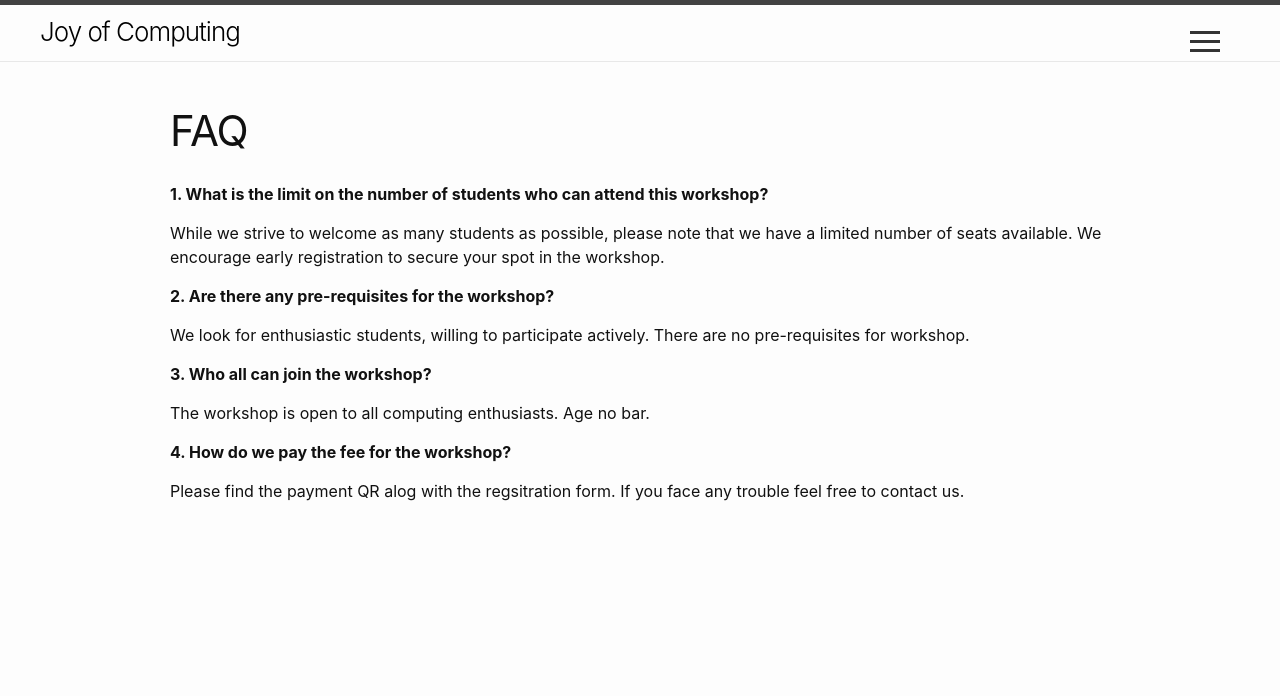
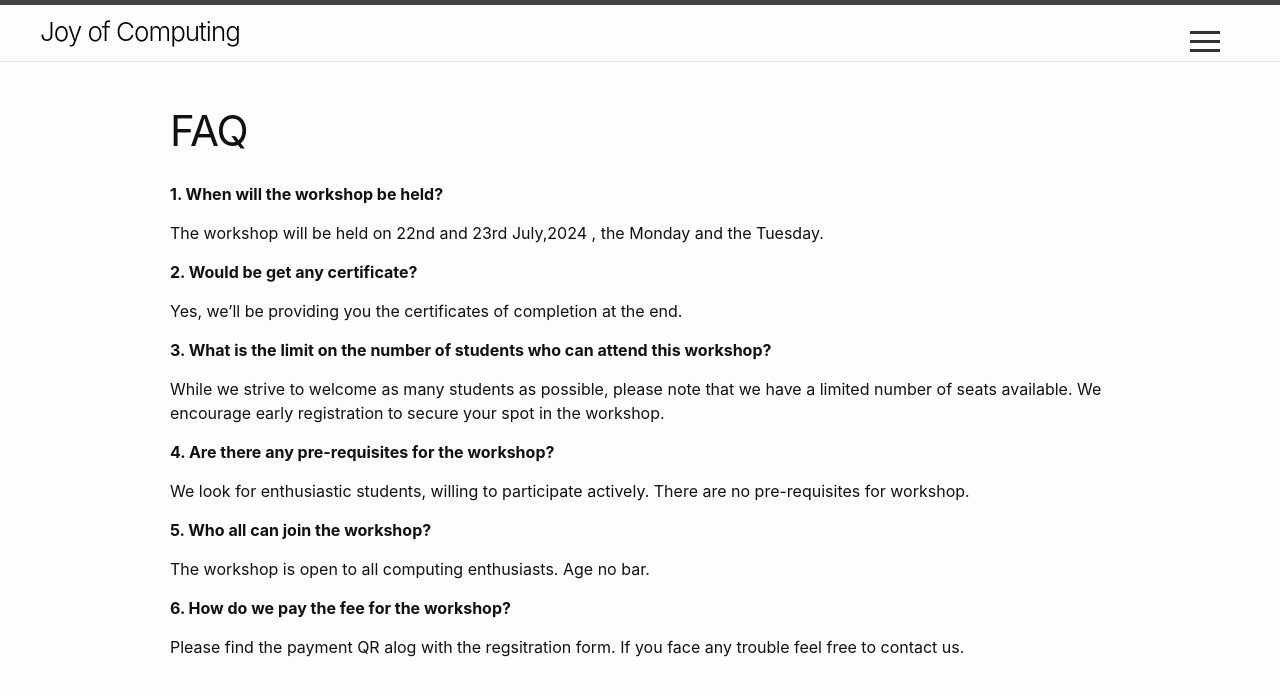
Before and after one commit to sudarshansudarshan/joc, a Jekyll site: the page built from Faq.md, in a window 1280 px wide. Shown: the top 696 px of the page. Built offline with Jekyll 4.4.1, drawn with Linux system fonts in a browser that asks for light colours.

Commit message:
Update Faq.md

```diff
--- a/Faq.md
+++ b/Faq.md
@@ -12,8 +12,16 @@ Electronic devices are not required for the workshop, as we aim for a complete d
 <!--**2. Is there a fee for accommodations and food, or are they included in the workshop?**
 
 There is no fee for accommodation or food, as they are included in the workshop. This initiative is completely free of charge, with all expenses covered. A refundable safety deposit of Rs. 1000 is required, which will be returned within two days after the completion of the workshop.-->
+**1. When will the workshop be held?**
 
-**1. What is the limit on the number of students who can attend this workshop?**
+The workshop will be held on 22nd and 23rd July,2024 , the Monday and the Tuesday.
+
+
+**2. Would be get any certificate?**
+
+Yes, we'll be providing you the certificates of completion at the end.
+
+**3. What is the limit on the number of students who can attend this workshop?**
 
 While we strive to welcome as many students as possible, please note that we have a limited number of seats available. We encourage early registration to secure your spot in the workshop.
 
@@ -33,15 +41,15 @@ Unfortunately, the workshop for now is in online mode only. -->
 
 No, we regret to inform you that the travel charges are not reimbursed.We recognize this may pose an inconvenience and are exploring options to address this for upcoming workshops. In the meantime, kindly plan your travel arrangements accordingly.-->
 
-**2. Are there any pre-requisites for the workshop?**
+**4. Are there any pre-requisites for the workshop?**
 
 We look for enthusiastic students, willing to participate actively. There are no pre-requisites for workshop.
 
-**3. Who all can join the workshop?**
+**5. Who all can join the workshop?**
 
 The workshop is open to all computing enthusiasts. Age no bar.
 
-**4. How do we pay the fee for the workshop?**
+**6. How do we pay the fee for the workshop?**
 
 
 Please find the payment QR alog with the regsitration form. If you face any trouble feel free to contact us.
```
